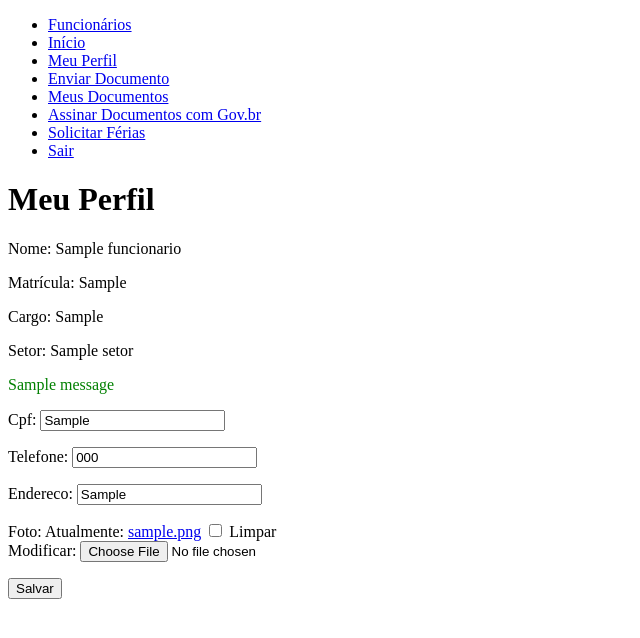
After one commit to Erick-freire/sistema-rh, a Django app: page /meu-perfil/ in a window 1280 px wide. The commit adds this page. Shown: the top 638 px of the page, without its empty margins (0-640 px from the left). Run offline with Django 5.2, Linux system fonts and the light colour scheme; a user stored in the database is signed in; tables that the repository leaves empty hold one stand-in row (values such as "Sample post"); one stand-in notice (Sample message) is shown.

Commit message:
Cria tela Meu Perfil com formulario de edicao (cpf, telefone, endereco, foto)

```diff
--- /dev/null
+++ b/funcionarios/forms.py
@@ -0,0 +1,8 @@
+from django import forms
+from .models import Funcionario
+
+
+class MeuPerfilForm(forms.ModelForm):
+    class Meta:
+        model = Funcionario
+        fields = ['cpf', 'telefone', 'endereco', 'foto']
--- a/funcionarios/templates/funcionarios/base.html
+++ b/funcionarios/templates/funcionarios/base.html
@@ -15,7 +15,7 @@
             {% endif %}
 
             <li><a href="{% url 'dashboard' %}">Início</a></li>
-            <li><a href="#">Meu Perfil</a></li>
+            <li><a href="{% url 'meu_perfil' %}">Meu Perfil</a></li>
             <li><a href="#">Enviar Documento</a></li>
             <li><a href="#">Meus Documentos</a></li>
             <li><a href="#">Assinar Documentos com Gov.br</a></li>
--- /dev/null
+++ b/funcionarios/templates/funcionarios/meu_perfil.html
@@ -0,0 +1,26 @@
+{% extends 'funcionarios/base.html' %}
+
+{% block titulo %}
+Meu Perfil
+{% endblock %}
+
+{% block conteudo %}
+<h1>Meu Perfil</h1>
+
+<p>Nome: {{ funcionario.nome }}</p>
+<p>Matrícula: {{ funcionario.matricula }}</p>
+<p>Cargo: {{ funcionario.cargo }}</p>
+<p>Setor: {{ funcionario.setor }}</p>
+
+{% if messages %}
+    {% for message in messages %}
+        <p style="color: green;">{{ message }}</p>
+    {% endfor %}
+{% endif %}
+
+<form method="post" enctype="multipart/form-data">
+    {% csrf_token %}
+    {{ form.as_p }}
+    <button type="submit">Salvar</button>
+</form>
+{% endblock %}
--- a/funcionarios/urls.py
+++ b/funcionarios/urls.py
@@ -5,4 +5,5 @@ urlpatterns = [
     path('login/', views.login_view, name='login'),
     path('logout/', views.logout_view, name='logout'),
     path('', views.dashboard_view, name='dashboard'),
+    path('meu-perfil/', views.meu_perfil_view, name='meu_perfil'),
 ]
--- a/funcionarios/views.py
+++ b/funcionarios/views.py
@@ -1,8 +1,9 @@
 from django.shortcuts import render, redirect
 from django.contrib.auth import authenticate, login, logout
 from django.contrib.auth.decorators import login_required
-from .models import Usuario
-
+from django.contrib import messages
+from .models import Usuario, Funcionario
+from .forms import MeuPerfilForm
 
 def login_view(request):
     if request.user.is_authenticated:
@@ -43,3 +44,24 @@ def dashboard_view(request):
         return render(request, 'funcionarios/colaborador/dashboard.html')
 
     return render(request, 'funcionarios/rh/dashboard.html')
+
+@login_required
+def meu_perfil_view(request):
+    try:
+        funcionario = request.user.usuario.funcionario
+    except Usuario.DoesNotExist:
+        return render(request, 'funcionarios/sem_perfil.html')
+
+    if request.method == 'POST':
+        form = MeuPerfilForm(request.POST, request.FILES, instance=funcionario)
+        if form.is_valid():
+            form.save()
+            messages.success(request, 'Perfil atualizado com sucesso.')
+            return redirect('meu_perfil')
+    else:
+        form = MeuPerfilForm(instance=funcionario)
+
+    return render(request, 'funcionarios/meu_perfil.html', {
+        'form': form,
+        'funcionario': funcionario,
+    })
```
